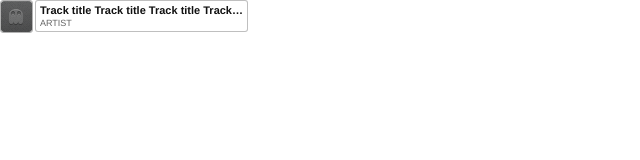
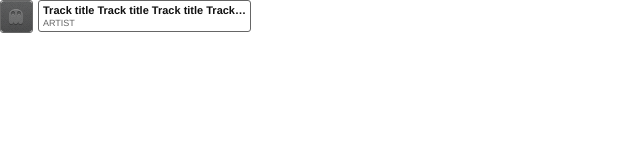
Before and after one commit to lukejones/bowtiethemes, a plain HTML site: page Mini.bowtie/index.html in a window 1280 px wide. Shown: the whole page, without its empty margins (0-640 px from the left). Drawn offline with Linux system fonts and the light colour scheme.

Commit message:
Give theme some breathing room and make borders completely opaque.

```diff
--- a/Mini.bowtie/index.html
+++ b/Mini.bowtie/index.html
@@ -3,7 +3,7 @@
 <head>
 
 	<meta charset="utf-8" />
-	<title>CrystalClear</title>
+	<title>Mini</title>
 	<link rel="stylesheet" href="style/main.css" />
 	<script>
 		function $(id) { return document.getElementById(id); }
--- a/Mini.bowtie/style/main.css
+++ b/Mini.bowtie/style/main.css
@@ -9,7 +9,7 @@ body {
 
 #content {
 	overflow: hidden;
-	width: 250px;
+	width: 253px;
 	height: 33px;
 }
 
@@ -17,10 +17,10 @@ body {
 	position: relative;
 	float: left;
 	overflow: hidden;
-	margin: 0 2px 0 0;
+	margin: 0 5px 0 0;
 	width: 31px;
 	height: 31px;
-	border: 1px solid rgba(0,0,0,0.3);
+	border: 1px solid #666;
 	border-radius: 3px;
 }
 
@@ -50,7 +50,7 @@ body {
 	max-width: 203px;
 	background: rgba(255,255,255,0.5);
 	border-radius: 3px;
-	border: 1px solid rgba(0,0,0,0.25);
+	border: 1px solid #666;
 	box-shadow: inset 0 1px 0 rgba(255,255,255,0.5);
 }
 
```
